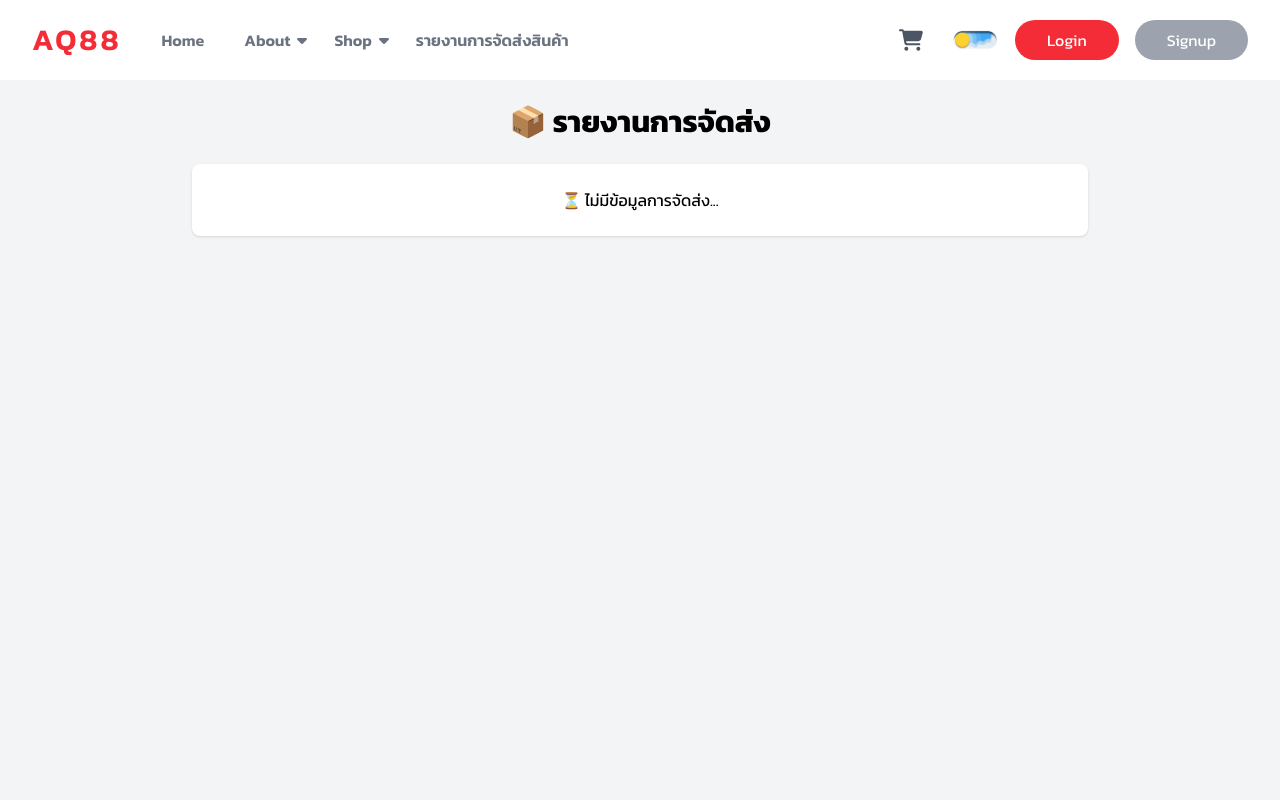
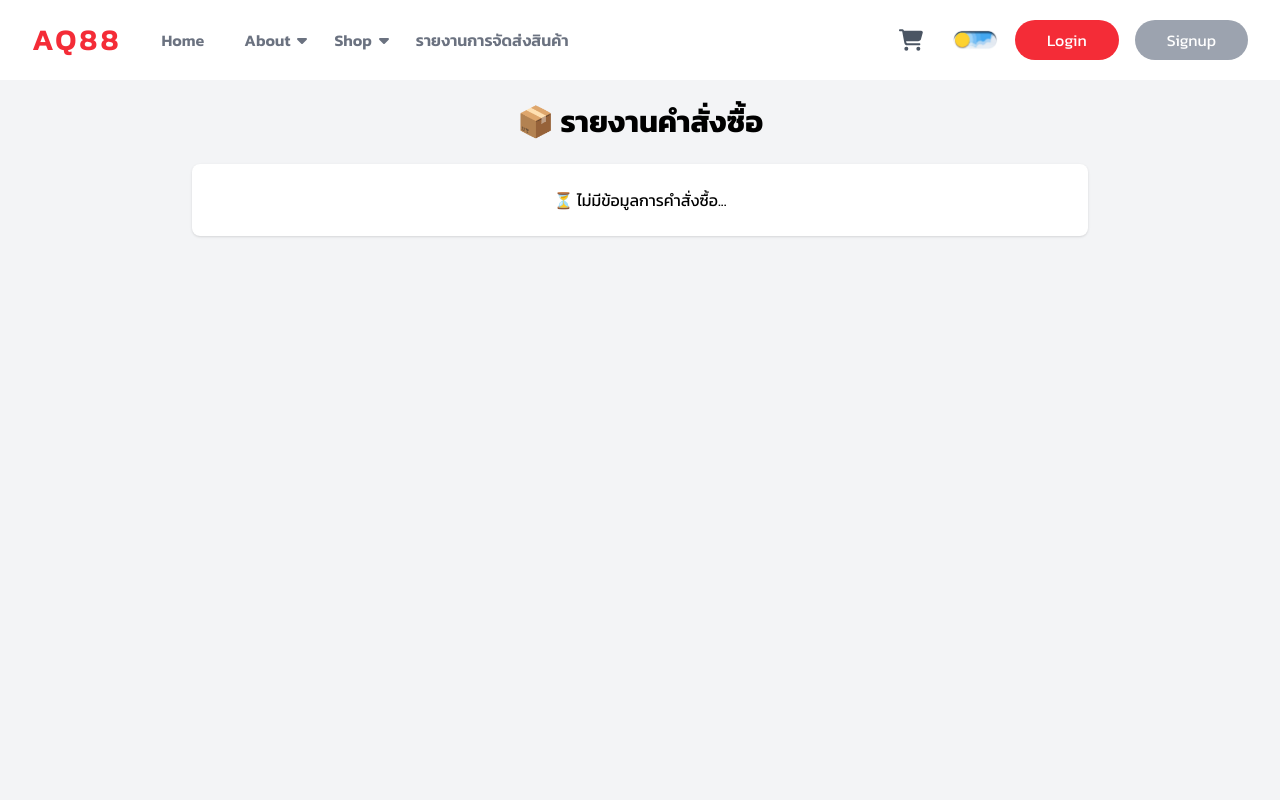
Before and after one commit to PornpapatDps/ProjectSystemsSell, a React (Vite) app in the folder frontend/: page /shipping-report in a window 1280 px wide. Shown: the top 800 px of the page. Built offline with nearby package versions, Linux system fonts and the light colour scheme.

Commit message:
Update ShippingReport.jsx

```diff
--- a/frontend/src/components/ShippingReport/ShippingReport.jsx
+++ b/frontend/src/components/ShippingReport/ShippingReport.jsx
@@ -1,44 +1,42 @@
 import React, { useEffect, useState } from "react";
 
 const ShippingReport = () => {
-    const [shippingInfo, setShippingInfo] = useState(null);
+    const [shippingReports, setShippingReports] = useState([]);
 
     useEffect(() => {
-        const storedShipping = JSON.parse(localStorage.getItem("shippingDetails"));
-        setShippingInfo(storedShipping);
-    }, []);
+        const reports = JSON.parse(localStorage.getItem("shippingReports")) || [];
+        console.log("Loaded shipping reports:", reports); // Debug log to check if data is loading
+        setShippingReports(reports);
+      }, []);
+
 
     return (
-        <div className="min-h-screen p-6 bg-gray-100 dark:bg-gray-900 dark:text-white font-[Kanit]">
-            <h1 className="text-3xl font-bold text-center mb-6">📦 รายงานการจัดส่ง</h1>
-            <div className="max-w-4xl mx-auto bg-white dark:bg-gray-800 p-6 rounded-lg shadow">
-                {shippingInfo ? (
-                    <>
-                        <div className="text-lg font-bold">ชื่อผู้รับ: {shippingInfo.customerName}</div>
-                        <div className="text-lg">📞 เบอร์โทรศัพท์: {shippingInfo.customerPhone}</div>
-                        <div className="text-lg">🏠 บ้านเลขที่: {shippingInfo.customerNumAddress}</div>
-                        <div className="text-lg">📍 ที่อยู่: {shippingInfo.customerAddress}</div>
-                        <div className="text-lg">🗺 จังหวัด: {shippingInfo.province}</div>
-                        <div className="text-lg">🏢 เขต/อำเภอ: {shippingInfo.district}</div>
-                        <div className="text-lg">🏡 แขวง/ตำบล: {shippingInfo.subdistrict}</div>
-                        <div className="text-lg">📮 รหัสไปรษณีย์: {shippingInfo.zipcode}</div>
-                        <div className="text-lg text-blue-500 mt-4">⏳ สถานะ: {shippingInfo.status}</div>
+      <div className="min-h-screen p-6 bg-gray-100 dark:bg-gray-900 dark:text-white font-[Kanit]">
+        <h1 className="text-3xl font-bold text-center mb-6">📦 รายงานคำสั่งซื้อ</h1> {/* เปลี่ยนจาก "รายงานการคำสั่งซื้อ" เป็น "รายงานคำสั่งซื้อ" */}
+        <div className="max-w-4xl mx-auto bg-white dark:bg-gray-800 p-6 rounded-lg shadow">
+        {shippingReports.length > 0 ? (
+  shippingReports.map((report, index) => (
+    <div key={index} className="mb-6">
+      <div className="text-lg font-bold">หมายเลขออเดอร์: {index + 1}</div> {/* Sequential order number */}
+      <div className="text-lg">ชื่อผู้รับ: {report.customerName}</div>
+      <div className="text-lg">ที่อยู่: {report.customerAddress}</div>
+      <div className="text-lg">หมายเลขติดตาม: {report.trackingNumber}</div>
+      <div className="text-lg">บริษัทขนส่ง: {report.shippingCarrier}</div>
+      <div className="text-lg">สถานะ: {report.status}</div>
+      <div className="text-lg">วันที่สั่งซื้อ: {report.shippingDate}</div> {/* Display the shipping date */}
+      <div className="text-lg">-------------------------------------------</div>
+    </div>
+  ))
+) : (
+  <p className="text-center">⏳ ไม่มีข้อมูลการคำสั่งซื้อ...</p>
+)}
 
-                        {/* 🔥 เพิ่มหมายเลขติดตามพัสดุ */}
-                        <div className="text-lg font-bold mt-4">
-                            🚚 หมายเลขติดตามพัสดุ:{" "}
-                            {shippingInfo.trackingNumber ? (
-                                <span className="text-green-500">{shippingInfo.trackingNumber}</span>
-                            ) : (
-                                <span className="text-red-500">ยังไม่มีหมายเลขติดตาม</span>
-                            )}
-                        </div>
-                    </>
-                ) : (
-                    <p className="text-center">⏳ ไม่มีข้อมูลการจัดส่ง...</p>
-                )}
-            </div>
+
+
+
+
         </div>
+      </div>
     );
 };
 
```
